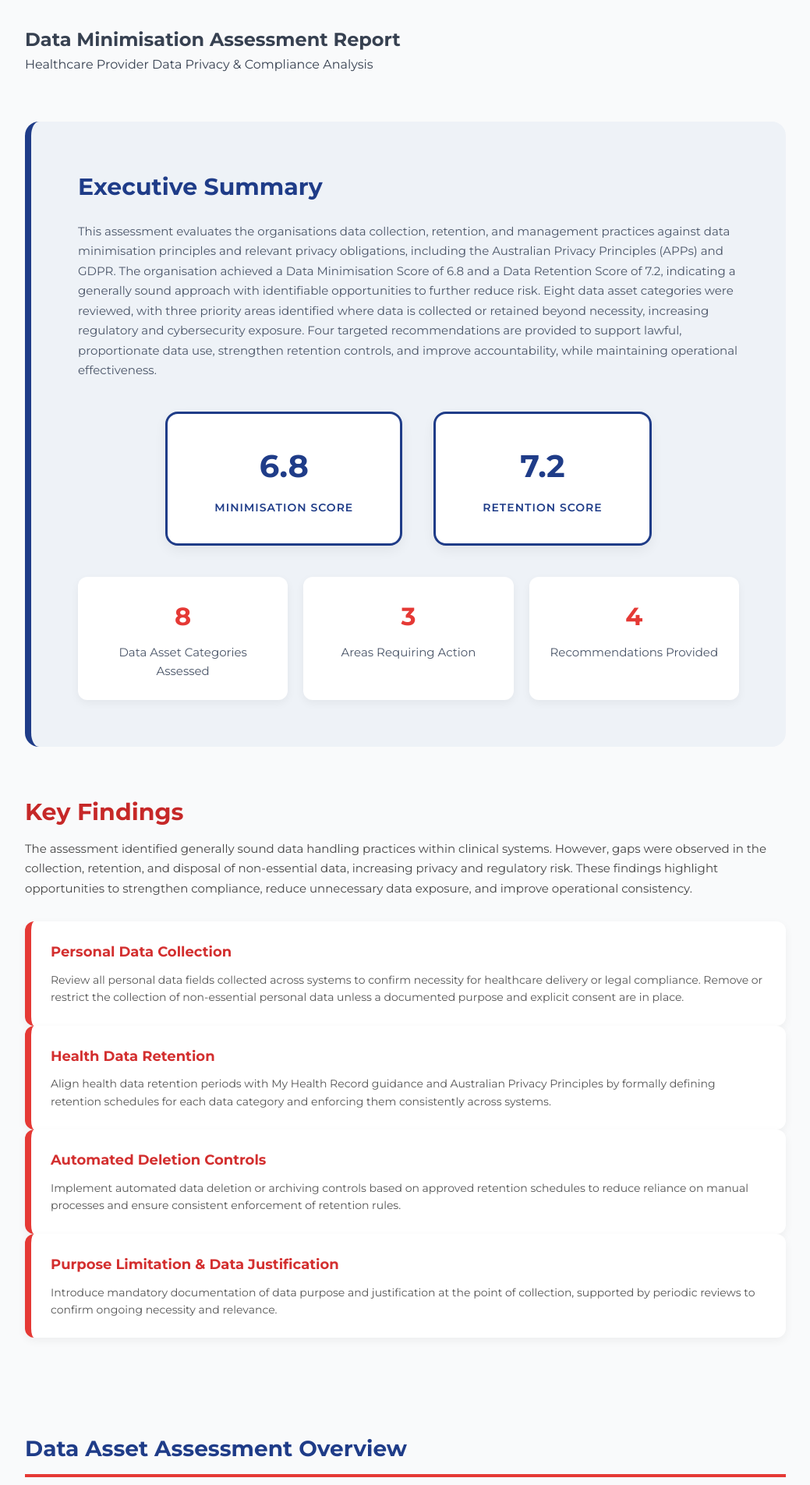
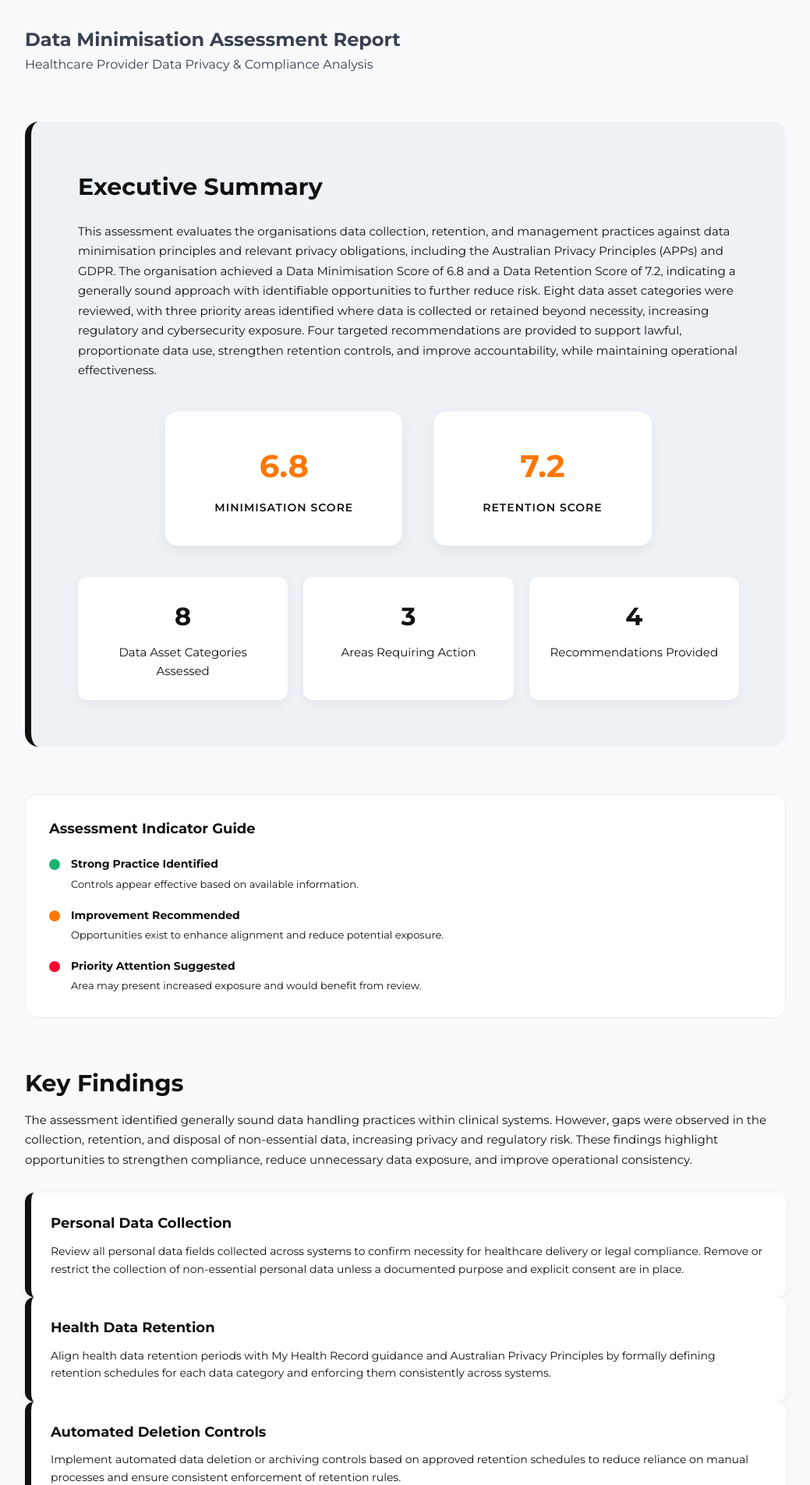
Before and after one commit to jiji-jpg/Data_Minimisation, a Flask app: page /report in a window 1280 px wide. Shown: the part 60-1965 px from the top of the page at 78% size, without its empty margins (120-1159 px from the left). Run offline with Flask 3, Linux system fonts and the light colour scheme.

Commit message:
Changes to CSS

```diff
--- a/Frontend/static/css/styles.css
+++ b/Frontend/static/css/styles.css
@@ -604,19 +604,19 @@ input[type="checkbox"]:hover {
   padding: 60px;
   border-radius: 18px;
   margin: 60px 0;
-  border-left: 8px solid #1f3c88;
+  border-left: 8px solid #111111;
 }
 
 /* Section heading */
 .executive-summary h2 {
-  color: #1f3c88;
+  color: #111111;
   font-size: 30px;
   margin-bottom: 20px;
 }
 
 /* Intro paragraph */
 .executive-summary > p {
-  color: #4a5568;
+  color: #111111;
   line-height: 1.7;
   font-size: 15px;
   margin-bottom: 40px;
@@ -635,7 +635,7 @@ input[type="checkbox"]:hover {
   background-color: #ffffff;
   padding: 35px 60px;
   border-radius: 16px;
-  border: 3px solid #1f3c88;
+  border: 3px solid #ffffff;
   text-align: center;
   min-width: 220px;
   box-shadow: 0 6px 16px rgba(0, 0, 0, 0.06);
@@ -651,7 +651,7 @@ input[type="checkbox"]:hover {
 /* Score number */
 .score-card h3 {
   font-size: 40px;
-  color: #1f3c88;
+  color: #ff7700;
   margin-bottom: 10px;
 }
 
@@ -660,7 +660,7 @@ input[type="checkbox"]:hover {
   font-size: 14px;
   letter-spacing: 1px;
   text-transform: uppercase;
-  color: #1f3c88;
+  color: #111111;
   font-weight: 600;
 }
 
@@ -678,7 +678,7 @@ input[type="checkbox"]:hover {
   padding: 25px;
   border-radius: 12px;
   font-size: 15px;
-  color: #4a5568;
+  color: #111111;
   box-shadow: 0 4px 12px rgba(0, 0, 0, 0.05);
 }
 
@@ -686,15 +686,76 @@ input[type="checkbox"]:hover {
 .summary-status strong {
   display: block;
   font-size: 32px;
-  color: #e53935;
+  color: #111111;
   margin-bottom: 8px;
+}
+
+/* --------------------- Legend --------------------- */
+.report-legend {
+  margin: 40px 0 60px;
+  padding: 30px;
+  background: #ffffff;
+  border-radius: 16px;
+  border: 1px solid #e6eef5;
+}
+
+.report-legend h3 {
+  font-size: 18px;
+  color: #111111;
+  margin-bottom: 20px;
+}
+
+.legend-items {
+  display: grid;
+  gap: 18px;
+}
+
+.legend-item {
+  display: flex;
+  align-items: flex-start;
+  gap: 14px;
+}
+
+.legend-dot {
+  width: 14px;
+  height: 14px;
+  border-radius: 50%;
+  margin-top: 5px;
+  flex-shrink: 0;
+}
+
+/* Softer professional tones */
+.legend-green .legend-dot {
+  background: #1bb273;
+}
+
+.legend-yellow .legend-dot {
+  background: #ff7700;
+}
+
+.legend-red .legend-dot {
+  background: #ff002f;
+}
+
+.legend-item strong {
+  display: block;
+  font-size: 14px;
+  color: #111111;
+  margin-bottom: 4px;
+}
+
+.legend-item p {
+  font-size: 13px;
+  color: #111111;
+  margin: 0;
+  line-height: 1.6;
 }
 
 /* --------------------- Key Findings Section --------------------- */
 /* Section main heading */
 .key-findings h2 {
   grid-column: span 2;
-  color: #c62828;
+  color: #111111;
   font-size: 30px;
   margin-bottom: 10px;
 }
@@ -702,7 +763,7 @@ input[type="checkbox"]:hover {
 /* Intro paragraph under heading */
 .key-findings > p {
   grid-column: span 2;
-  color: #444;
+  color: #111111;
   line-height: 1.7;
   font-size: 15px;
   margin-bottom: 30px;
@@ -713,7 +774,7 @@ input[type="checkbox"]:hover {
   background-color: #ffffff;
   padding: 25px;
   border-radius: 12px;
-  border-left: 8px solid #e53935;
+  border-left: 8px solid #111111;
   box-shadow: 0 4px 12px rgba(0, 0, 0, 0.05);
   transition: all 0.3s ease;
 }
@@ -726,14 +787,14 @@ input[type="checkbox"]:hover {
 
 /* Card titles */
 .key-findings article h3 {
-  color: #d32f2f;
+  color: #111111;
   font-size: 18px;
   margin-bottom: 10px;
 }
 
 /* Card text */
 .key-findings article p {
-  color: #555;
+  color: #111111;
   font-size: 14px;
   line-height: 1.6;
 }
@@ -747,18 +808,18 @@ input[type="checkbox"]:hover {
 /* Section heading */
 .asset-overview h2 {
   font-size: 28px;
-  color: #1f3c88;
+  color: #111111;
   margin-bottom: 15px;
   position: relative;
 }
 
-/* Red underline below heading */
+/* Black underline below heading */
 .asset-overview h2::after {
   content: "";
   display: block;
   width: 100%;
   height: 4px;
-  background-color: #e53935;
+  background-color: #111111;
   margin-top: 10px;
 }
 
--- a/Frontend/templates/pages/report.html
+++ b/Frontend/templates/pages/report.html
@@ -43,6 +43,39 @@
         <p><strong>8</strong> Data Asset Categories Assessed</p>
         <p><strong>3</strong> Areas Requiring Action</p>
         <p><strong>4</strong> Recommendations Provided</p>
+      </div>
+    </section>
+
+    <!-- Legend -->
+    <section class="report-legend" aria-label="Assessment Indicator Guide">
+      <h3>Assessment Indicator Guide</h3>
+
+      <div class="legend-items">
+
+        <div class="legend-item legend-green">
+          <span class="legend-dot"></span>
+          <div>
+            <strong>Strong Practice Identified</strong>
+            <p>Controls appear effective based on available information.</p>
+          </div>
+        </div>
+
+        <div class="legend-item legend-yellow">
+          <span class="legend-dot"></span>
+          <div>
+            <strong>Improvement Recommended</strong>
+            <p>Opportunities exist to enhance alignment and reduce potential exposure.</p>
+          </div>
+        </div>
+
+        <div class="legend-item legend-red">
+          <span class="legend-dot"></span>
+          <div>
+            <strong>Priority Attention Suggested</strong>
+            <p>Area may present increased exposure and would benefit from review.</p>
+          </div>
+        </div>
+
       </div>
     </section>
 
@@ -332,6 +365,18 @@
       </article>
     </section>
 
+    <!-- Disclaimer -->
+    <section class="report-disclaimer">
+      <h3>Disclaimer</h3>
+      <p>
+        This report is an academic assessment based on a review of provided materials and publicly available information.
+        It does not constitute legal, regulatory, or professional compliance advice. Findings and recommendations are
+        indicative in nature and should be independently validated by qualified professionals before implementation.
+      </p>
+    </section>
+
+</main>
+
   </main>
 </body>
 </html>
```
Also changed, not shown: other parts of Frontend/static/css/styles.css (+38 -19 lines).
